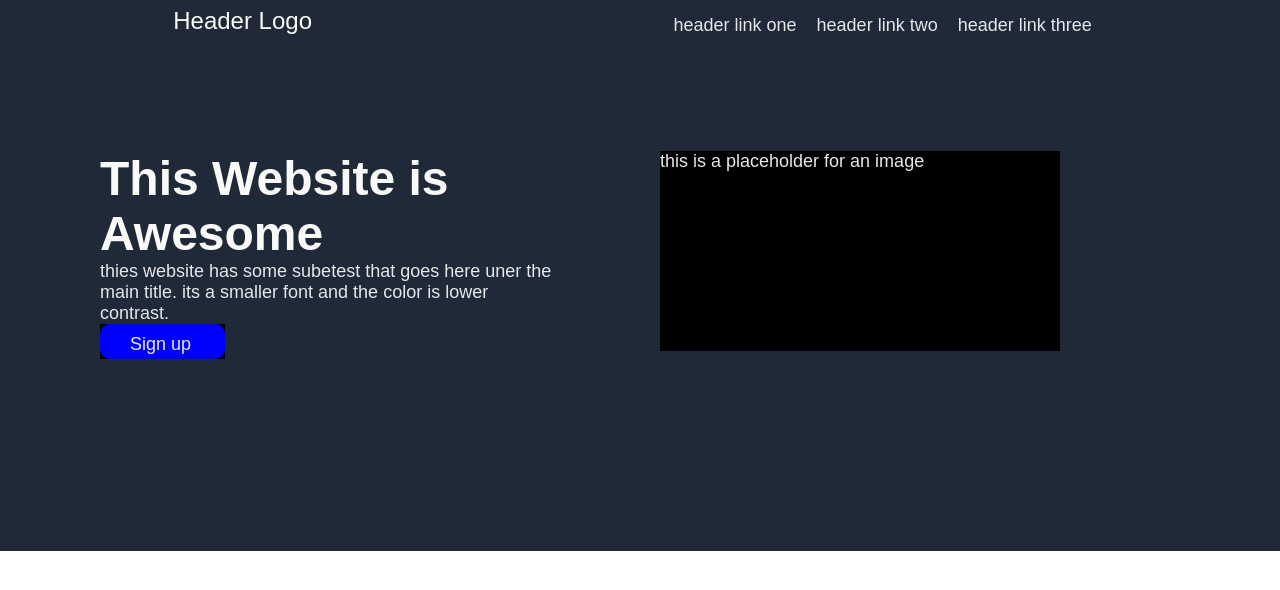
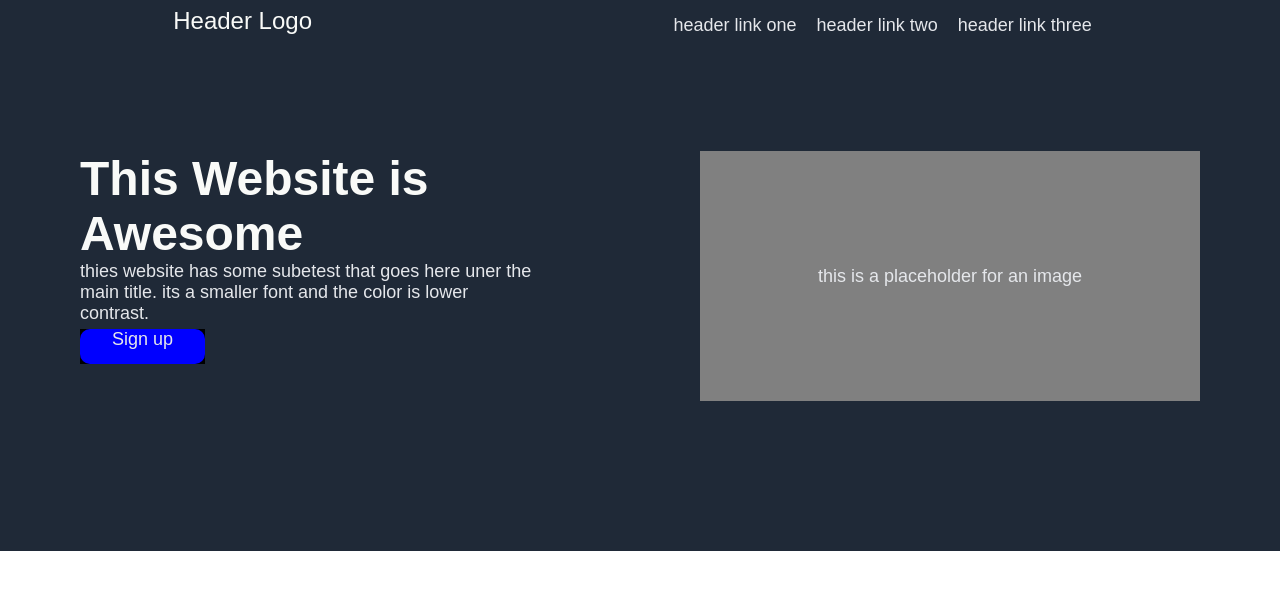
Before and after one commit to thelonelampost/project, a plain HTML site: page index.html in a window 1280 px wide. Drawn offline with Linux system fonts and the light colour scheme.

```diff
--- a/style.css
+++ b/style.css
@@ -39,16 +39,20 @@ nav {
     justify-content: space-around;
     flex-wrap: wrap;
     flex-direction: row;
+
 }
 
 .herocontainer {
     display: flex;
     background: #1f2937;
+    justify-content: space-around;
     height: 500px;
+
+
 }
 
 .herocontainer p {
-    justify-content: space-around;
+
     font-size: 18px;
     color: #e5e7eb;
 }
@@ -57,26 +61,26 @@ hero {
 font-size: 48px;
 color: #f9faf8;
 font-weight: bolder;
-margin-left:
+
 }
 
 .heroleft {
     display: flex;
     flex-wrap: wrap;
     flex-basis: 460px;
-    margin-top: 100px;
-    margin-left: 100px;
-    margin-right: 100px;
+margin-top: 100px;
+
     height: 100px;
 }
 .rounded {
     background: black;
     display: flex;
-    justify-content: ;
+    margin-top: 5px;
 }
 .rounded p {
-    padding-left: 30px;
-    padding-top: 10px;
+
+    display: flex;
+    justify-content: space-around;
 }
 #rounded {
 
@@ -87,9 +91,11 @@ margin-left:
     height:35px;
 }
 .placeholder {
+margin-top:100px;
     display: flex;
-    height: 200px;
-    background: black;
-    width: 400px;
-    margin-top:100px;
+    height: 250px;
+    align-items: center;
+    background: gray;
+    width: 500px;
+    justify-content: space-around;
 }
```
